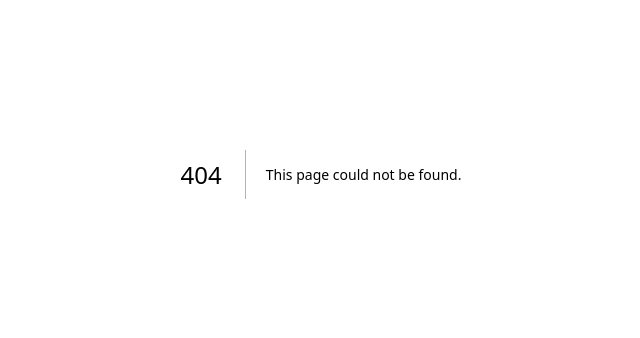
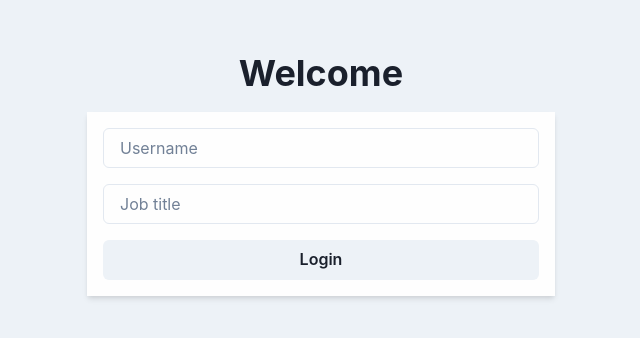
Before and after one commit to shtbik/leonardo-ai-test, a Next.js app: page /login in a window 1280 px wide. Before the commit this address had no page. Shown: the part 226-564 px from the top of the page, without its empty margins (319-959 px from the left). Built offline with nearby package versions, Linux system fonts and the light colour scheme.

Commit message:
added login page

```diff
--- /dev/null
+++ b/src/app/login/page.tsx
@@ -0,0 +1,63 @@
+"use client";
+
+import {
+  Flex,
+  Heading,
+  Input,
+  Button,
+  Stack,
+  Box,
+  FormControl,
+} from "@chakra-ui/react";
+
+export default function Login() {
+  return (
+    <Flex
+      flexDirection="column"
+      width="100wh"
+      height="100vh"
+      backgroundColor="gray.100"
+      justifyContent="center"
+      alignItems="center"
+    >
+      <Stack
+        flexDir="column"
+        justifyContent="center"
+        alignItems="center"
+        gap={4}
+      >
+        <Heading>Welcome</Heading>
+        <Box minW={{ sm: "468px" }}>
+          <form>
+            <Stack
+              spacing={4}
+              p="1rem"
+              backgroundColor="whiteAlpha.900"
+              boxShadow="md"
+            >
+              <FormControl>
+                <Input
+                  type="string"
+                  name="username"
+                  placeholder="Username"
+                  required
+                />
+              </FormControl>
+              <FormControl>
+                <Input
+                  type="password"
+                  name="job"
+                  placeholder="Job title"
+                  required
+                />
+              </FormControl>
+              <Button type="submit" variant="solid" width="full">
+                Login
+              </Button>
+            </Stack>
+          </form>
+        </Box>
+      </Stack>
+    </Flex>
+  );
+}
```
